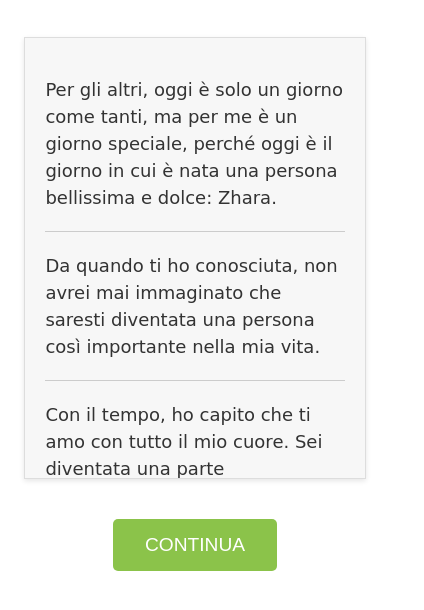
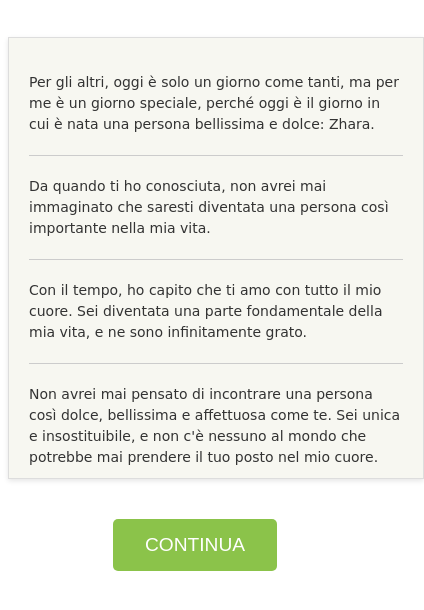
Before and after one commit to mrbana69/buon-compleanno-amoremio, a plain HTML site: page lettera-dolce.html in a window 390 px wide. Shown: the part 122-732 px from the top of the page, 424 px wide, since content can reach past the window. Drawn offline with Linux system fonts and the light colour scheme; a web font is replaced by a local one.

Commit message:
Update lettera-dolce.html

```diff
--- a/lettera-dolce.html
+++ b/lettera-dolce.html
@@ -14,7 +14,7 @@
         width: 80%; /* Adjusted width for a more intimate feel */
         margin: 40px auto; /* Centered with some breathing room */
         padding: 20px;
-    background-color: #f7f7f7; /* Soft, creamy background */
+        background-color: #f7f7f1; /* Soft, creamy background */
         border: 1px solid #ddd; /* Subtle border */
         box-shadow: 0 2px 5px rgba(0, 0, 0, 0.1); /* Gentle shadow */
         transition: height 0.5s ease-in-out;
@@ -33,7 +33,7 @@
         padding: 20px;
         overflow-y: auto;
         box-sizing: border-box;
-    font-family: 'GreatVibes', cursive; /* Inherited font family */
+        font-family: 'Dancing Script', cursive; /* Inherited font family */
         font-size: 18px; /* Adjusted font size for better readability */
         line-height: 1.5; /* Improved line spacing */
         color: #333; /* Darker text color for better contrast */
@@ -75,6 +75,27 @@
 
       .button:hover {
         background-color: #689f38; /* Darker green on hover */
+      }
+
+      /* Media queries for different screen sizes */
+      @media only screen and (max-width: 768px) {
+      .notepad {
+          width: 90%;
+        }
+
+      .notepad-content {
+          font-size: 16px;
+        }
+      }
+
+      @media only screen and (max-width: 480px) {
+      .notepad {
+          width: 100%;
+        }
+
+      .notepad-content {
+          font-size: 14px;
+        }
       }
   </style>
 </head>
```
Lines whose indentation alone changed are shown as unchanged.
